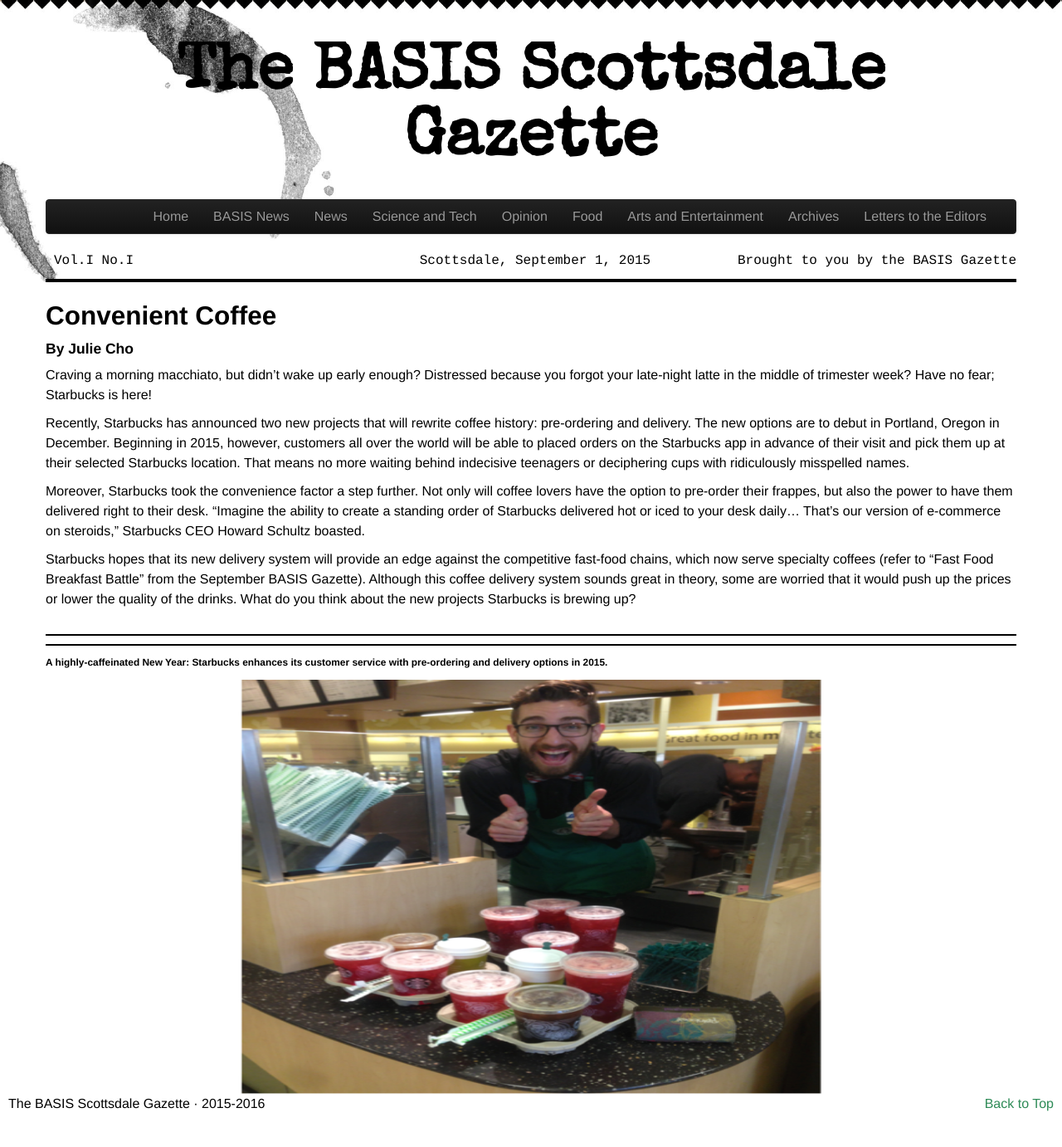
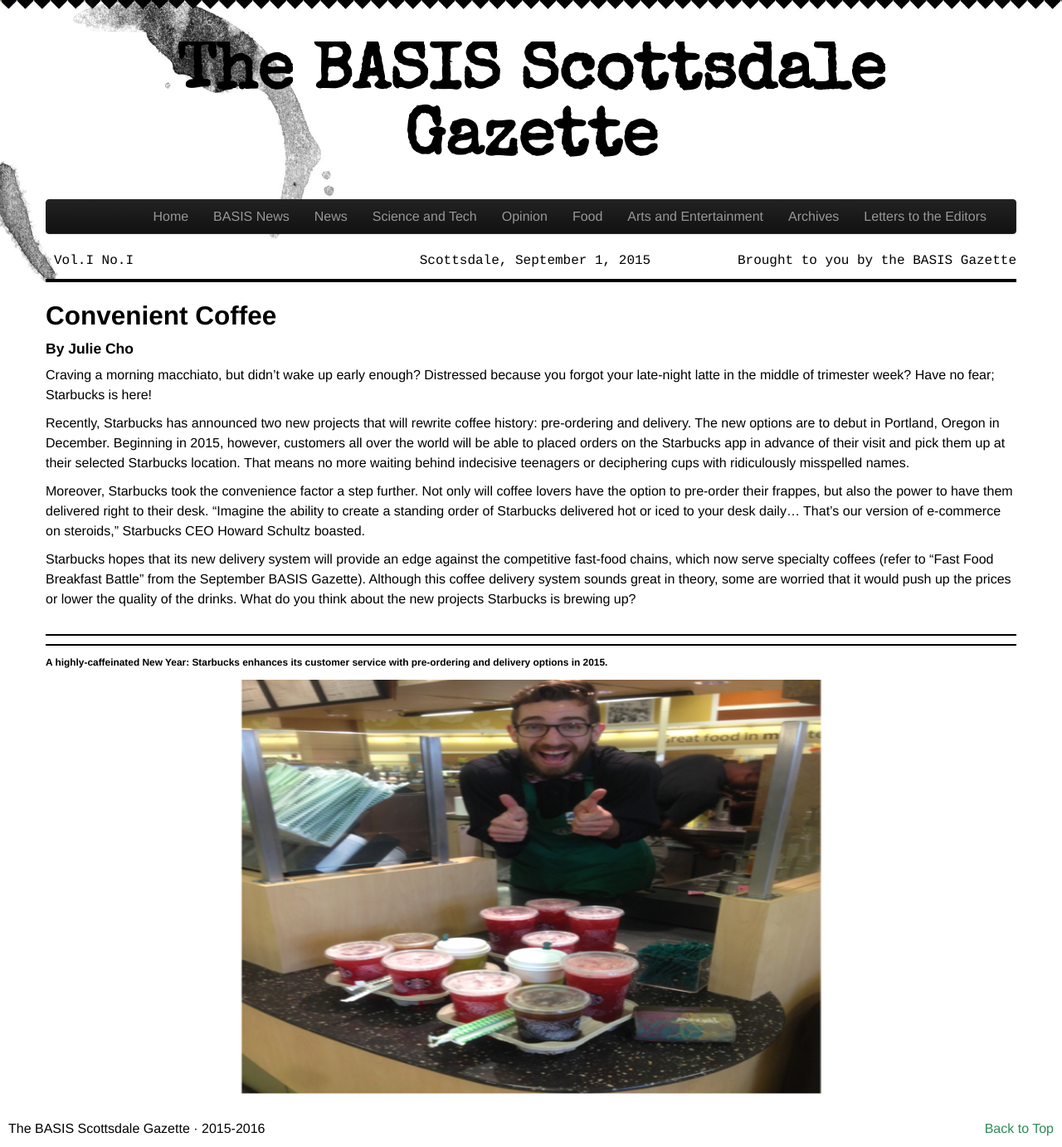
Before and after one commit to Awake99/Awake99.github.io, a Jekyll site: the page built from food/_posts/2014-11-06-coffee.md, in a window 1280 px wide. Shown: the whole page at 83% size. Built offline with Jekyll 4.4.1, drawn with Linux system fonts in a browser that asks for light colours; nearby versions of some CDN libraries; before the commit the page ends 1352 px from its top, so only the background shows below that.

Commit message:
Article Lines
Line style

```diff
--- a/_layouts/article.html
+++ b/_layouts/article.html
@@ -16,7 +16,7 @@
 
 {{ content }}
 
-<img src="{{ page.image }}" style="margin-left:auto; margin-right:auto; display:block; width:700px; height:500px;" />
+<img src="{{ page.image }}" style="margin-left:auto; margin-right:auto; display:block; width:700px; height:500px; padding-bottom:30px;" />
 
 <!--<hr style="color:black; border-width:2px; border-color:black; margin: 0px; margin-top: 30px; padding-bottom: 10px;">-->
 <script src="http://code.jquery.com/jquery-1.10.1.min.js"></script>
```
Also changed, not shown: artent/_posts/2014-11-06-esports.md (+1 -1 lines).
